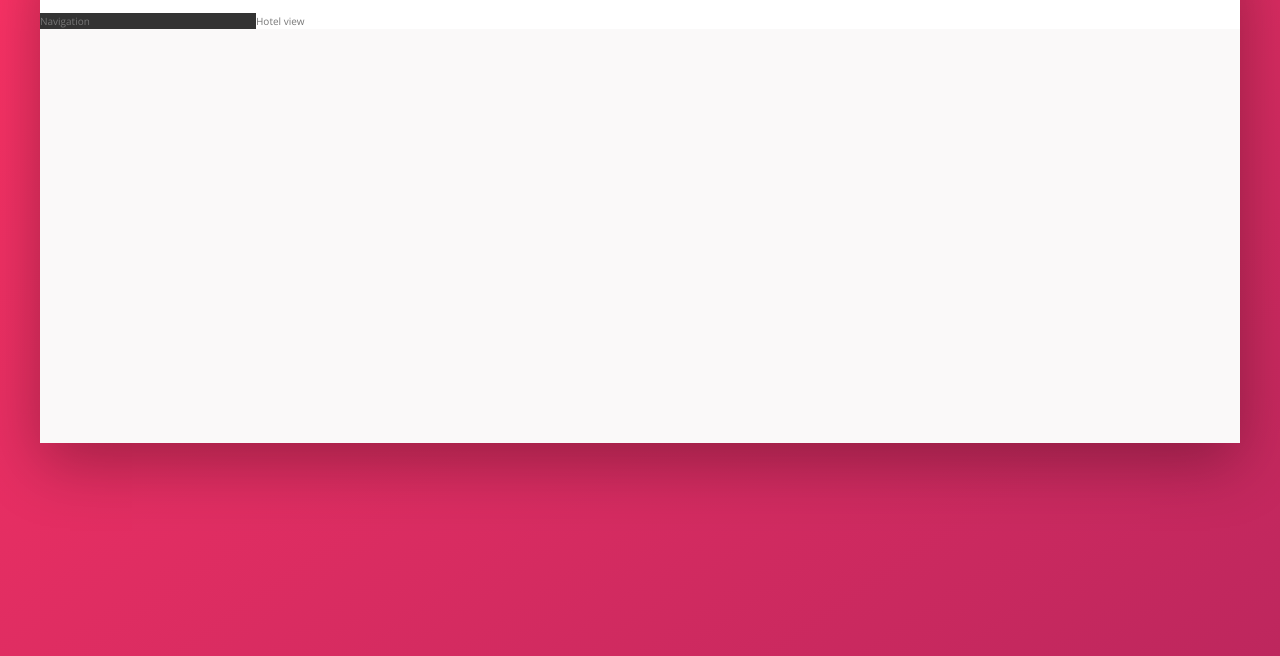
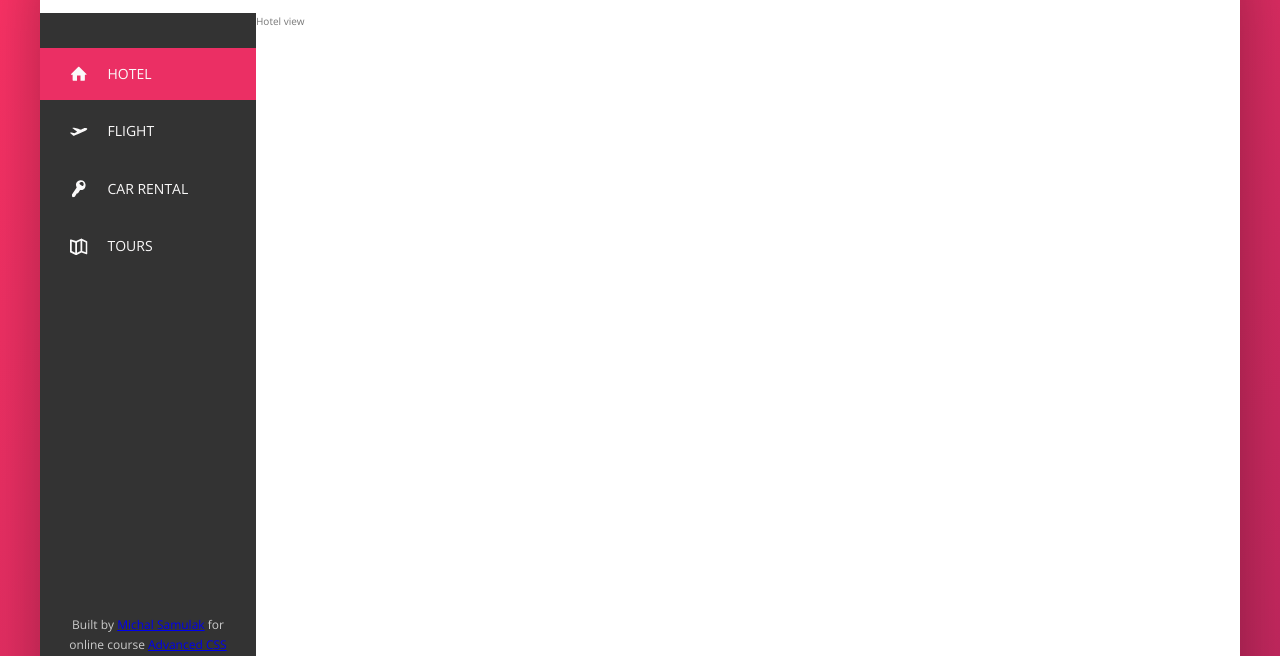
Before and after one commit to michalsamulak/css_flexbox, a website: page src/pages/index.html in a window 1280 px wide. Shown: the part 137-793 px from the top of the page. Drawn offline with nearby package versions, Linux system fonts and the light colour scheme; files that its build step writes are made by us from their sources.

Commit message:
building nav

```diff
--- a/src/pages/index.html
+++ b/src/pages/index.html
@@ -56,7 +56,48 @@
       </header>
       <div class="content">
         <nav class="sidebar">
-          Navigation
+          <ul class="side-nav">
+            <li class="side-nav__item side-nav__item--active">
+                <a href="#" class="side-nav__link">
+                    <svg class="side-nav__icon">
+                        <use xlink:href="/src/assets/img/sprite.svg#icon-home"></use>
+                    </svg>
+                    <span>Hotel</span>
+                </a>
+            </li>
+            <li class="side-nav__item">
+                <a href="#" class="side-nav__link">
+                    <svg class="side-nav__icon">
+                        <use xlink:href="/src/assets/img/sprite.svg#icon-aircraft-take-off"></use>
+                    </svg>
+                    <span>Flight</span>
+                </a>
+            </li>
+            <li class="side-nav__item">
+                <a href="#" class="side-nav__link">
+                    <svg class="side-nav__icon">
+                        <use xlink:href="/src/assets/img/sprite.svg#icon-key"></use>
+                    </svg>
+                    <span>Car rental</span>
+                </a>
+            </li>
+            <li class="side-nav__item">
+                <a href="#" class="side-nav__link">
+                    <svg class="side-nav__icon">
+                        <use xlink:href="/src/assets/img/sprite.svg#icon-map"></use>
+                    </svg>
+                    <span>Tours</span>
+                </a>
+            </li>
+        </ul>
+
+        <div class="legal">
+          Built by <a href="https://github.com/michalsamulak" class="footer__link">Michal Samulak</a> for
+          online course <a href="https://www.udemy.com/share/101Wkw/" class="footer__link">Advanced CSS and
+              Sass</a>.
+          Copyright &copy; by Jonas Schmedtmann. You are 100% allowed to use this webpage for both personal
+          and commercial use, but NOT to claim it as your own design.
+        </div>
         </nav>
         <main class="hotel-view">
           Hotel view
--- a/src/scss/_components.scss
+++ b/src/scss/_components.scss
@@ -123,3 +123,75 @@
     }
 
 }
+
+////////////////////////////
+// SIDE NAVIGATION
+.side-nav {
+    font-size: 1.4rem;
+    list-style: none;
+    margin-top: 3.5rem;
+
+    &__item {
+        position: relative;
+
+        &:not(:last-child) {
+            margin-bottom: .5rem;
+        }
+
+    }
+
+    &__item::before {
+        content: "";
+        position: absolute;
+        top: 0;
+        left: 0;
+        height: 100%;
+        width: 3px;
+        background-color: var(--color-primary);
+        transform: scaleY(0);
+
+        transition: transform .2s,
+                    width .4s cubic-bezier(1,0,0,1) .2s,
+                    background-color .1s;
+
+    }
+
+    &__item:hover::before,
+    &__item--active::before {
+        transform: scaleY(1);
+        width: 100%;
+    }
+
+    &__item:active::before {
+        background-color: var(--color-primary-light);
+    }
+
+    &__link:link,
+    &__link:visited {
+        color: var(--color-grey-light-1);
+        text-decoration: none;
+        text-transform: uppercase;
+        display: block;
+        padding: 1.5rem 3rem;
+        position: relative;
+        z-index: 10;
+        display: flex;
+        align-items: center;
+    }
+
+    &__icon {
+        height: 1.75rem;
+        width: 1.75rem;
+        fill: currentColor;
+        margin-right: 2rem;
+    }
+}
+
+////////////////////////////
+// LEGAL TEXT
+.legal {
+    font-size: 1.2rem;
+    color: var(--color-grey-light-4);
+    text-align: center;
+    padding: 2.5rem;
+}
--- a/src/scss/_layout.scss
+++ b/src/scss/_layout.scss
@@ -25,9 +25,15 @@
 .sidebar {
     background-color: var(--color-grey-dark-1);
     flex: 0 0 18%;
+
+    display: flex;
+    flex-direction: column;
+    justify-content: space-between;
 }
 
 .hotel-view {
     background-color: #fff;
     flex: 1 ;
+
+    height: 80rem;//test
 }
```
